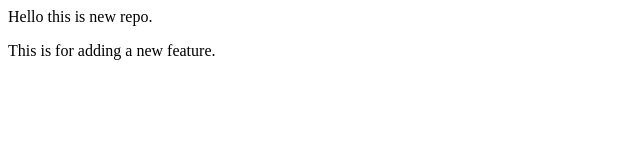
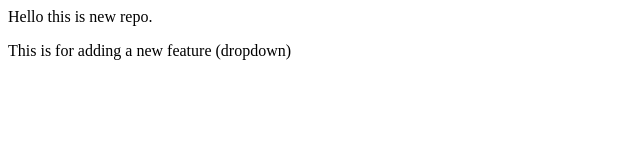
Before and after one commit to lakshyasharma6/localrepo, a plain HTML site: page index.html in a window 1280 px wide. Shown: the full height of the page, 0-640 px from the left. Drawn offline with Linux system fonts and the light colour scheme.

```diff
--- a/index.html
+++ b/index.html
@@ -1,2 +1,2 @@
 <p>Hello this is new repo. </p>
-<p>This is for adding a new feature.</p>
+<p>This is for adding a new feature (dropdown)</p>
```
